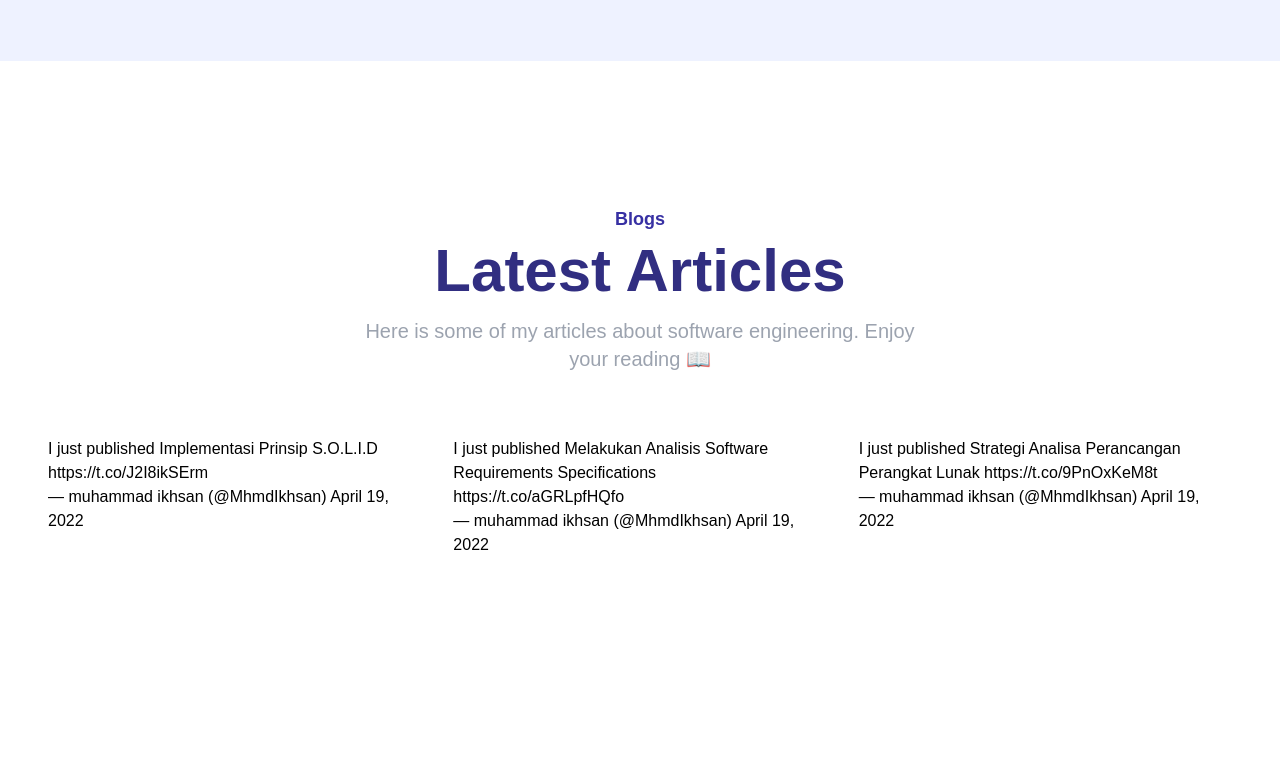
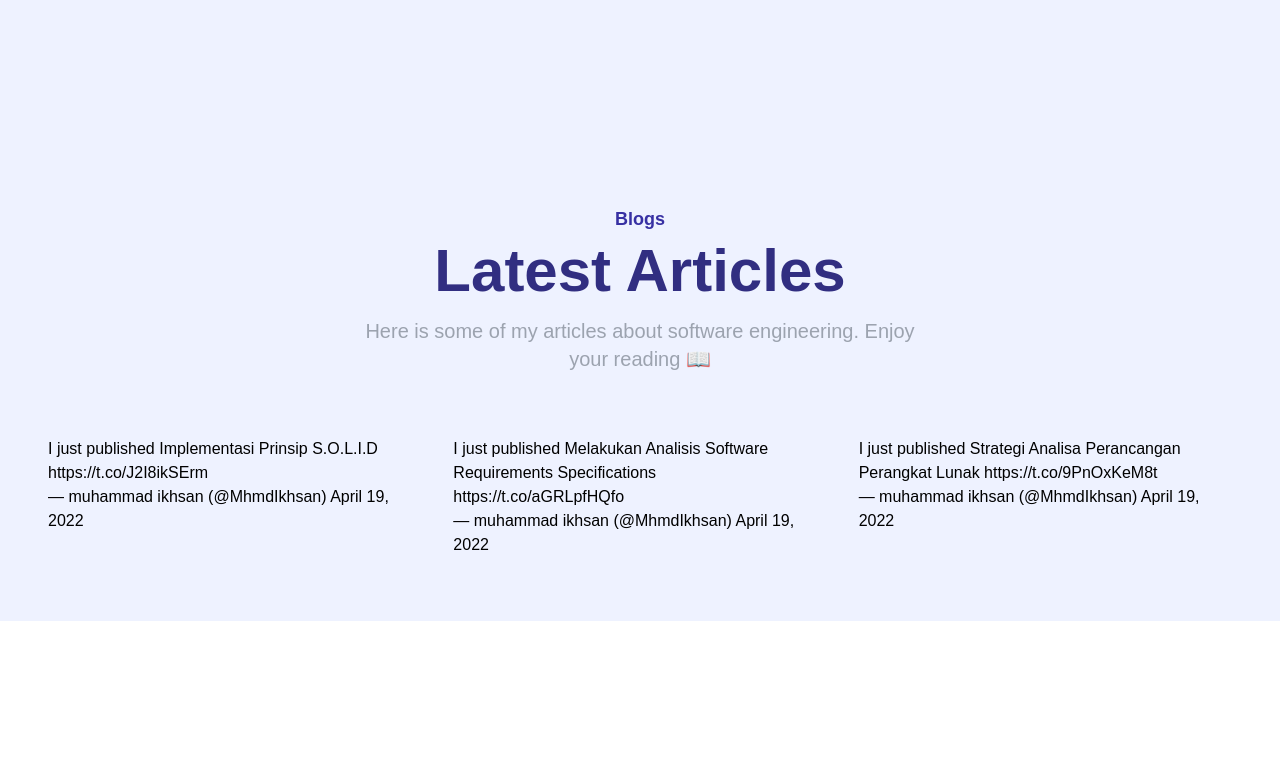
Before and after one commit to mhdikhsan/Portofolio, a website: page index.html in a window 1280 px wide. Shown: the part 2183-2945 px from the top of the page. Drawn offline with Linux system fonts and the light colour scheme.

Commit message:
Update index.html

```diff
--- a/index.html
+++ b/index.html
@@ -276,7 +276,7 @@
 
 
     <!-- Blog Section Start-->
-    <section id="blog" class="pt-36 pb-16">
+    <section id="blog" class="pt-36 pb-16 bg-indigo-50">
         <div class="container">
             <div class="w-full px-4">
                 <div class="max-w-xl mx-auto text-center mb-16">
```
